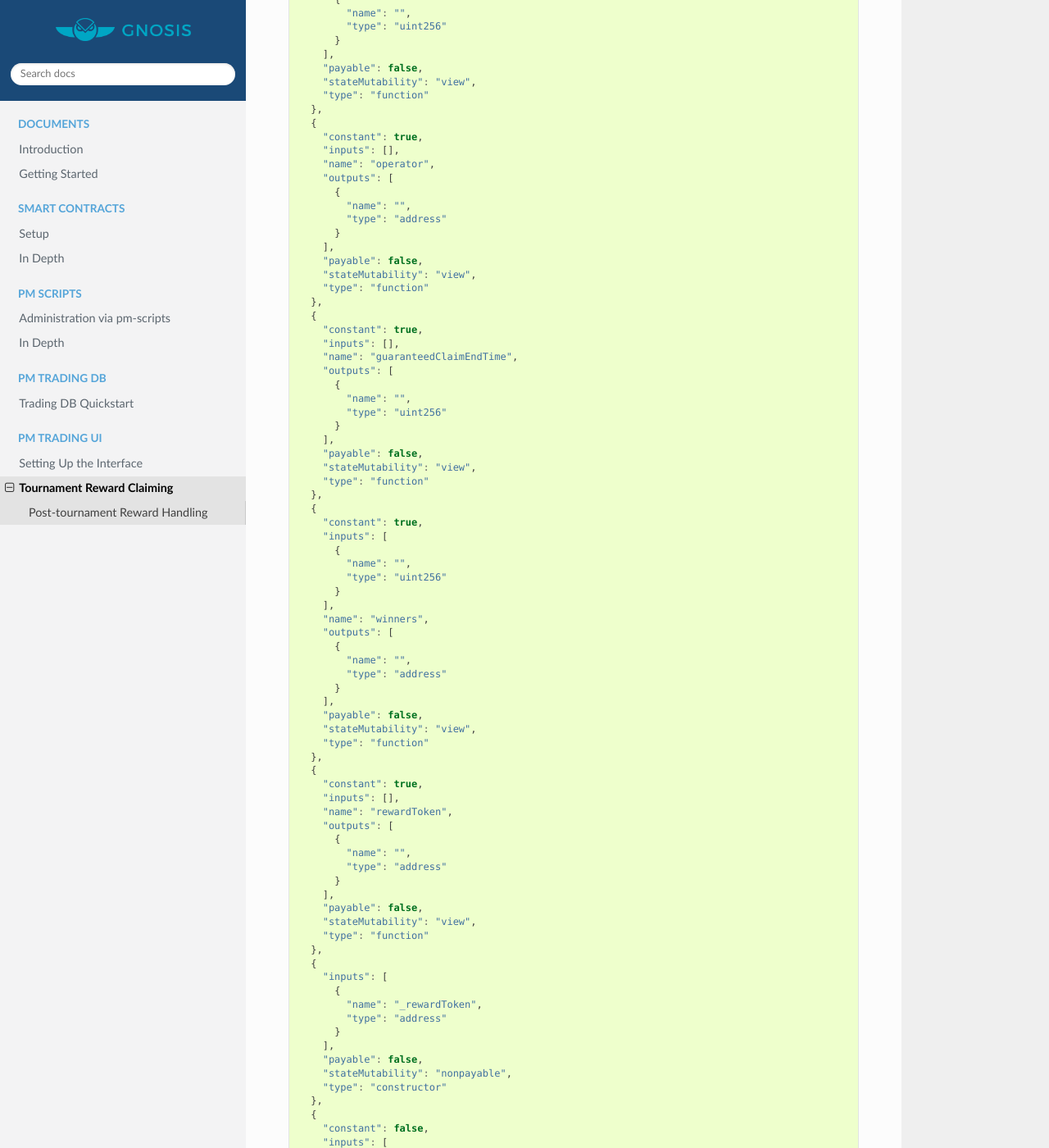
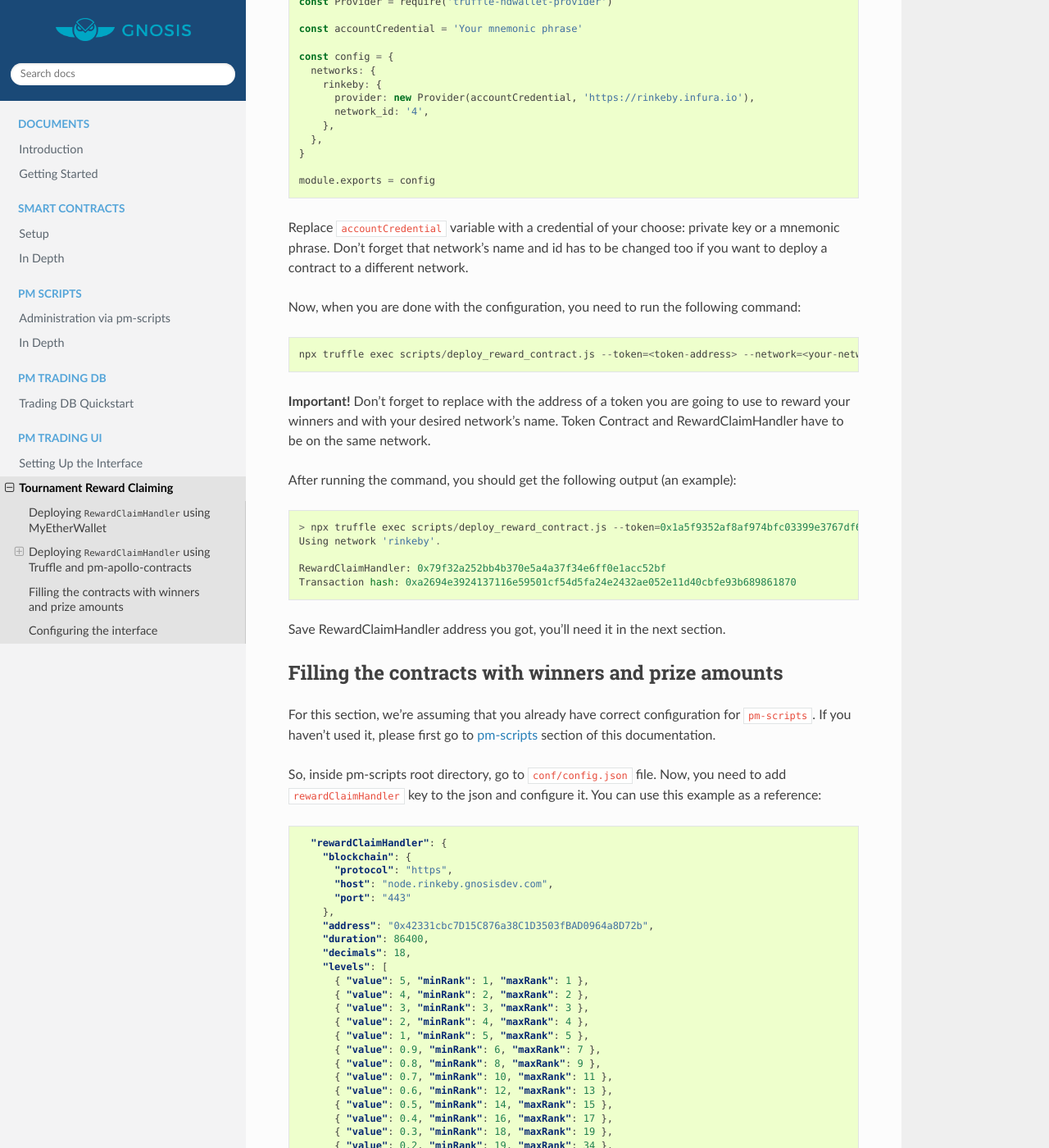
Before and after one commit to uivlis/conditional-tokens, a Sphinx documentation site: the page built from source/pm-trading-ui-rewards.md, in a window 1280 px wide and 1400 px high, scrolled down 2056 px. Shown: the whole window at 82% size. Built offline with Sphinx 7.4.7 and the Read the Docs theme 2.0.0, drawn with Linux system fonts in a browser that asks for light colours; some of the changed text lies outside the part shown.

Commit message:
Update interface docs

````diff
--- a/source/pm-trading-ui-rewards.md
+++ b/source/pm-trading-ui-rewards.md
@@ -1,6 +1,8 @@
 # Tournament Reward Claiming
 
 In order to allow tournament recipients to claim a reward of some ERC20 token, an instance of the `RewardClaimHandler` may be deployed, and that information must be relayed to the frontend.
+
+## Deploying `RewardClaimHandler` using MyEtherWallet
 
 To do so, you will need an account with actual Ether. We will use [MyEtherWallet](https://www.myetherwallet.com/#contracts) to do this deployment. For the purpose of this guide, we will issue rewards on the Kovan network, though you will almost certainly wish to use the public main network.
 
@@ -18,7 +20,147 @@ Then add the reward token address at the end, padded left to 64 hex characters (
 
 Then deploy the contract. Once your contract is deployed, you should have an address. Let's say that address is `0x9720939c16665529dEaBE608bC3cA72509297F79`
 
-Then, specify the `RewardClaimHandler` address along with additional parameters as `rewardClaiming.claimReward.contractAddress` in your configuration (note we are using Kovan's networkId in this example):
+## Deploying `RewardClaimHandler` using Truffle and pm-apollo-contracts
+
+First, clone the [pm-apollo-contracts repo](https://github.com/gnosis/pm-apollo-contracts):
+```
+git clone https://github.com/gnosis/pm-trading-ui.git
+```
+
+Install the dependencies:
+```
+npm i
+```
+
+Make sure you have truffle installed globally, you can run `truffle version` in your terminal to check, if it says "command not found" or similar, install truffle by executing this command:
+```
+npm i -g truffle
+```
+
+Configuring the project for deployment is covered in this [guide](https://gnosis.github.io/lil-box/deployment-guide.html), in this part we'll cover the configuration very briefly as we expect you  have it already prepared when you were going through previous parts of this guide.
+
+Let's assume that our `RewardClaimHandler` will be deployed to the Rinkeby Test Network. In the real life example the contract should be probably deployed to the Mainnet, the idea is the same except you'd have to replace node url and change network name/id
+
+Create `truffle-local.js` file inside the root directory, and copy paste the content:
+
+
+### If you want to use a private key
+
+```js
+const Provider = require('truffle-privatekey-provider')
+
+const accountCredential = 'Your private key'
+
+const config = {
+  networks: {
+    rinkeby: {
+      provider: new Provider(accountCredential, 'https://rinkeby.infura.io'),
+      network_id: '4',
+    },
+  },
+}
+
+module.exports = config
+```
+
+__Important!__ For using private key as an account credential, we'll need a package called `truffle-privatekey-provider`, you can install it by running this command in your terminal:
+
+```
+npm i truffle-privatekey-provider
+```
+
+### Or if you want to use a mnemonic phrase
+
+```js
+const Provider = require('truffle-hdwallet-provider')
+
+const accountCredential = 'Your mnemonic phrase'
+
+const config = {
+  networks: {
+    rinkeby: {
+      provider: new Provider(accountCredential, 'https://rinkeby.infura.io'),
+      network_id: '4',
+    },
+  },
+}
+
+module.exports = config
+```
+
+Replace `accountCredential` variable with a credential of your choose: private key or a mnemonic phrase. Don't forget that network's name and id has to be changed too if you want to deploy a contract to a different network.
+
+Now, when you are done with the configuration, you need to run the following command:
+```
+npx truffle exec scripts/deploy_reward_contract.js --token=<token-address> --network=<your-network>
+```
+
+__Important!__ Don't forget to replace <token-address> with the address of a token you are going to use to reward your winners and <your-network> with your desired network's name. Token Contract and RewardClaimHandler have to be on the same network.
+
+After running the command, you should get the following output (an example):
+```
+> npx truffle exec scripts/deploy_reward_contract.js --token=0x1a5f9352af8af974bfc03399e3767df6370d82e4 --network=rinkeby
+Using network 'rinkeby'.
+
+RewardClaimHandler: 0x79f32a252bb4b370e5a4a37f34e6ff0e1acc52bf
+Transaction hash: 0xa2694e3924137116e59501cf54d5fa24e2432ae052e11d40cbfe93b689861870
+```
+
+Save RewardClaimHandler address you got, you'll need it in the next section.
+
+
+## Filling the contracts with winners and prize amounts
+
+For this section, we're assuming that you already have correct configuration for `pm-scripts`. If you haven't used it, please first go to [pm-scripts](/pm-scripts) section of this documentation.
+
+So, inside pm-scripts root directory, go to `conf/config.json` file. Now, you need to add `rewardClaimHandler` key to the json and configure it. You can use this example as a reference:
+```json
+  "rewardClaimHandler": {
+    "blockchain": {
+      "protocol": "https",
+      "host": "node.rinkeby.gnosisdev.com",
+      "port": "443"
+    },
+    "address": "0x42331cbc7D15C876a38C1D3503fBAD0964a8D72b",
+    "duration": 86400,
+    "decimals": 18,
+    "levels": [
+      { "value": 5, "minRank": 1, "maxRank": 1 },
+      { "value": 4, "minRank": 2, "maxRank": 2 },
+      { "value": 3, "minRank": 3, "maxRank": 3 },
+      { "value": 2, "minRank": 4, "maxRank": 4 },
+      { "value": 1, "minRank": 5, "maxRank": 5 },
+      { "value": 0.9, "minRank": 6, "maxRank": 7 },
+      { "value": 0.8, "minRank": 8, "maxRank": 9 },
+      { "value": 0.7, "minRank": 10, "maxRank": 11 },
+      { "value": 0.6, "minRank": 12, "maxRank": 13 },
+      { "value": 0.5, "minRank": 14, "maxRank": 15 },
+      { "value": 0.4, "minRank": 16, "maxRank": 17 },
+      { "value": 0.3, "minRank": 18, "maxRank": 19 },
+      { "value": 0.2, "minRank": 19, "maxRank": 34 },
+      { "value": 0.1, "minRank": 34, "maxRank": 100 }
+    ]
+  }
+```
+
+Let's go through configurations options.
+
+- __blockchain__ - an Ethereum node URL for RewardClaimHandler contract
+- __address__ - RewardClaimHandler's contract address. You should've saved it in previous section
+- __duration__ - duration of reward claiming period in seconds, starting from the time you put data to the contract. Immutable after registering the rewards
+- __decimals__ - Amount of decimals token reward contract uses
+- __levels__ - Array which represents ranks and reward values. You can check the format in example configuration above. You can just copy-paste it from your interface configuration
+
+After you're done with the configuration, just run this in your terminal:
+```
+node lib/main.js claimrewards
+```
+
+After the execution of this command you're done with smart contracts work, now let's configure the interface.
+
+## Configuring the interface
+
+Here are an example config of rewards section in the interface config:
 
 ```js
 {
@@ -60,148 +202,27 @@ Then, specify the `RewardClaimHandler` address along with additional parameters
 }
 ```
 
+Let's go through options here:
+
+* __rewardClaiming__
+  * __enabled__ - If enabled, then the interface will show a reward claiming box on scoreboard page
+  * __claimReward__
+    * __enabled__ - If enabled, then the interface will check if the current date is between `claimStart` and `claimUntil` and if it is, then the reward claiming process will be active. It was done because in some cases you'd want to sent the rewards manually instead of a contract.
+    * __claimStart__ - Start date of reward claiming
+    * __claimUntil__ - End date of reward claiming
+    * __contractAddress__ - Address of previously deployed RewardClaimHandler
+    * __networkId__ - RewardClaimHandler's network id
+* __rewards__
+  * __enabled__ - If enabled, interface will show reward amount and an address the user will get the rewards to on scoreboard page
+  * __rewardToken__
+    * __symbol__ - Reward token symbol
+    * __contractAddress__ - Address of a reward token you want to use
+    * __networkId__ = Reward token's network id
+  * __levels__  - Array of objects which represents ranks and reward values, each object should contain three properties:
+    * __value__ - Reward amount value in ETH. So if a token contract uses X decimals, the amount of tokens a user will get is __value__ * 10^X
+    * __minRank__ - Minimum suitable rank for the reward
+    * __maxRank__ - Maximum suitable rank for the reward, inclusive
+
 Be aware that the `levels` key will show up on the scoreboard and signal to the players what their anticipated reward should be. Be sure that you have enough of the reward to offer!
 
-### Post-tournament Reward Handling
-
-When the tournament is over, you may use MEW to distribute the rewards to the players. To do so, first you must [approve](https://theethereum.wiki/w/index.php/ERC20_Token_Standard#Approve_And_TransferFrom_Token_Balance) the `RewardClaimHandler` the total amount of the reward token to send as a reward, as the `RewardClaimHandler` will attempt to `transferFrom` you that amount.
-
-Afterwards, you may interact with your contract, using the `RewardClaimHandler` ABI which can also be found in the build artifact mentioned earlier in this section. Here is the ABI copied for convenience:
-
-```js
-[
-  {
-    "constant": true,
-    "inputs": [
-      {
-        "name": "",
-        "type": "address"
-      }
-    ],
-    "name": "rewardAmounts",
-    "outputs": [
-      {
-        "name": "",
-        "type": "uint256"
-      }
-    ],
-    "payable": false,
-    "stateMutability": "view",
-    "type": "function"
-  },
-  {
-    "constant": true,
-    "inputs": [],
-    "name": "operator",
-    "outputs": [
-      {
-        "name": "",
-        "type": "address"
-      }
-    ],
-    "payable": false,
-    "stateMutability": "view",
-    "type": "function"
-  },
-  {
-    "constant": true,
-    "inputs": [],
-    "name": "guaranteedClaimEndTime",
-    "outputs": [
-      {
-        "name": "",
-        "type": "uint256"
-      }
-    ],
-    "payable": false,
-    "stateMutability": "view",
-    "type": "function"
-  },
-  {
-    "constant": true,
-    "inputs": [
-      {
-        "name": "",
-        "type": "uint256"
-      }
-    ],
-    "name": "winners",
-    "outputs": [
-      {
-        "name": "",
-        "type": "address"
-      }
-    ],
-    "payable": false,
-    "stateMutability": "view",
-    "type": "function"
-  },
-  {
-    "constant": true,
-    "inputs": [],
-    "name": "rewardToken",
-    "outputs": [
-      {
-        "name": "",
-        "type": "address"
-      }
-    ],
-    "payable": false,
-    "stateMutability": "view",
-    "type": "function"
-  },
-  {
-    "inputs": [
-      {
-        "name": "_rewardToken",
-        "type": "address"
-      }
-    ],
-    "payable": false,
-    "stateMutability": "nonpayable",
-    "type": "constructor"
-  },
-  {
-    "constant": false,
-    "inputs": [
-      {
-        "name": "_winners",
-        "type": "address[]"
-      },
-      {
-        "name": "_rewardAmounts",
-        "type": "uint256[]"
-      },
-      {
-        "name": "duration",
-        "type": "uint256"
-      }
-    ],
-    "name": "registerRewards",
-    "outputs": [],
-    "payable": false,
-    "stateMutability": "nonpayable",
-    "type": "function"
-  },
-  {
-    "constant": false,
-    "inputs": [],
-    "name": "claimReward",
-    "outputs": [],
-    "payable": false,
-    "stateMutability": "nonpayable",
-    "type": "function"
-  },
-  {
-    "constant": false,
-    "inputs": [],
-    "name": "retractRewards",
-    "outputs": [],
-    "payable": false,
-    "stateMutability": "nonpayable",
-    "type": "function"
-  }
-]
-```
-
-You must call `registerRewards`. When calling that function, specify a list of the tournament winners' **mainnet addresses** (or in this example case, Kovan addresses), and their corresponding winning amounts, as well as a duration in seconds for claiming the reward. This duration should match the tournament configuration.
+The best way to handle the reward claiming is to configure everything at the tournament start except `rewardClaiming.claimReward`, just keep it disabled. Then, when reward claiming start itself, deploy and fill the contract, enable claimReward via runtime config or change the config and deploy a new version of the interface.
````
Also changed, not shown: source/pm-trading-ui.md (+1 -1 lines).
